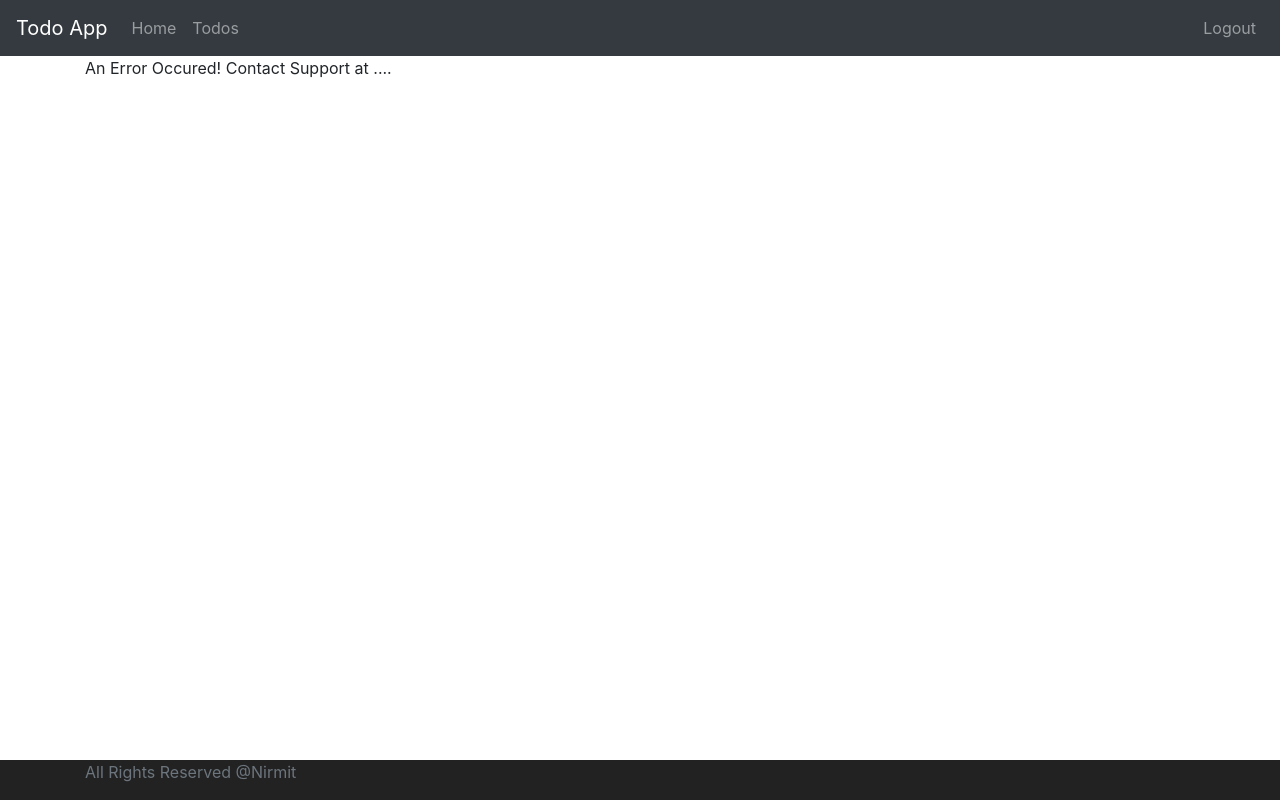
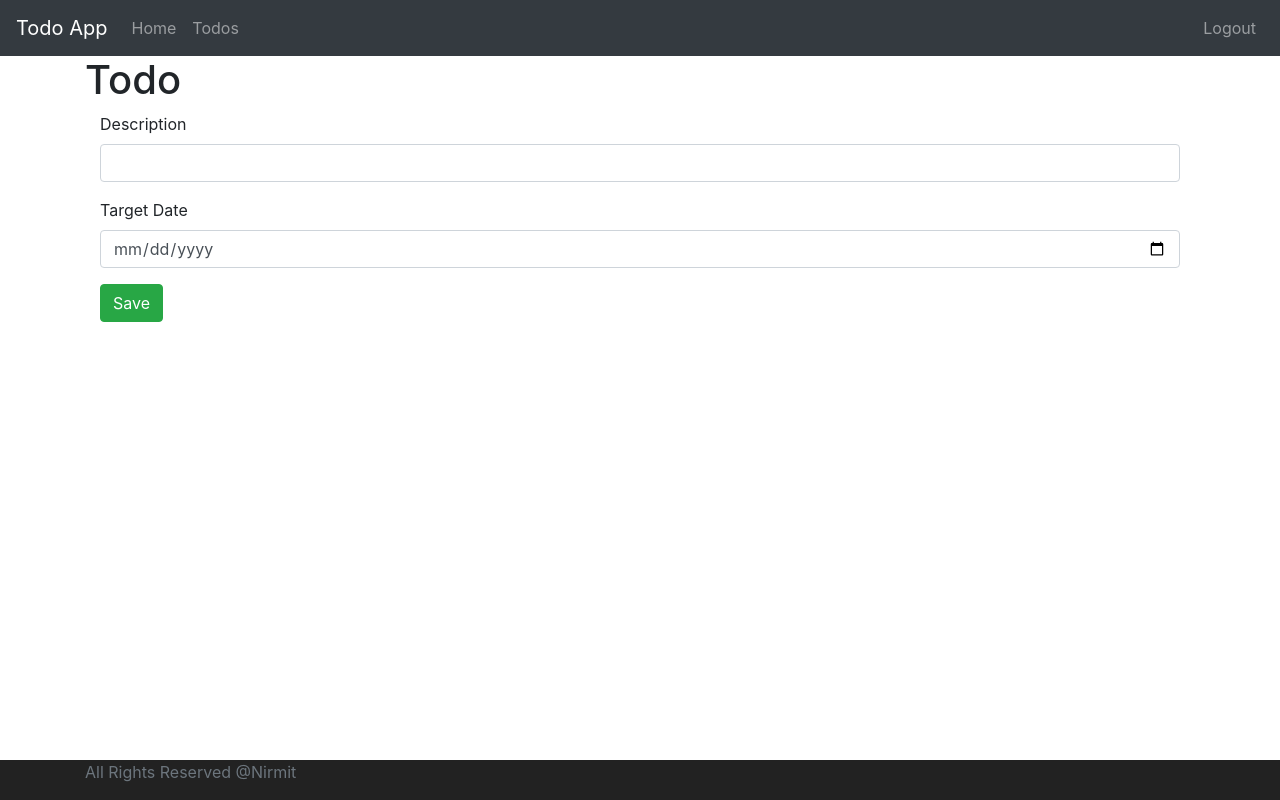
Before and after one commit to mfsi-nirmitm/todosApp, an Angular app in the folder frontend/todo/: page /todos/1 in a window 1280 px wide. Built offline with nearby package versions, Linux system fonts and the light colour scheme; sample sign-in values are in the browser's storage.

Commit message:
update todo

```diff
--- a/frontend/todo/src/app/app-routing.module.ts
+++ b/frontend/todo/src/app/app-routing.module.ts
@@ -3,9 +3,10 @@ import { Routes, RouterModule } from '@angular/router';
 import { LoginComponent } from './login/login.component';
 import { WelcomeComponent } from './welcome/welcome.component';
 import { ErrorComponent } from './error/error.component';
-import { ListTodosComponent } from './list-todos/list-todos.component';
+import { ListTodosComponent, Todo } from './list-todos/list-todos.component';
 import { LogoutComponent } from './logout/logout.component';
 import { RouteGguardService } from './service/route-gguard.service';
+import { TodoComponent } from './todo/todo.component';
 
 const routes: Routes = [
   { path: '', component: LoginComponent },
@@ -13,6 +14,7 @@ const routes: Routes = [
   { path: 'welcome/:name', component: WelcomeComponent, canActivate: [RouteGguardService] },
   { path: 'todos', component: ListTodosComponent, canActivate: [RouteGguardService] },
   { path: 'logout', component: LogoutComponent, canActivate: [RouteGguardService] },
+  { path: 'todos/:id', component: TodoComponent , canActivate: [RouteGguardService] },
   { path: '**', component: ErrorComponent }
 ];
 
--- a/frontend/todo/src/app/app.module.ts
+++ b/frontend/todo/src/app/app.module.ts
@@ -12,6 +12,7 @@ import { ListTodosComponent } from './list-todos/list-todos.component';
 import { MenuComponent } from './menu/menu.component';
 import { FooterComponent } from './footer/footer.component';
 import { LogoutComponent } from './logout/logout.component';
+import { TodoComponent } from './todo/todo.component';
 
 @NgModule({
   declarations: [
@@ -22,7 +23,8 @@ import { LogoutComponent } from './logout/logout.component';
     ListTodosComponent,
     MenuComponent,
     FooterComponent,
-    LogoutComponent
+    LogoutComponent,
+    TodoComponent
   ],
   imports: [
     BrowserModule,
--- a/frontend/todo/src/app/list-todos/list-todos.component.html
+++ b/frontend/todo/src/app/list-todos/list-todos.component.html
@@ -8,6 +8,7 @@
         <th>Description</th>
         <th>Target Date</th>
         <th>is Completed?</th>
+        <th>Update</th>
         <th>Actions</th>
       </tr>
     </thead>
@@ -16,6 +17,7 @@
         <td>{{todo.description}}</td>
         <td>{{todo.targetDate | date | uppercase}}</td>
         <td>{{todo.done}}</td>
+        <td><button (click)="updateTodo(todo.id)" class="btn btn-success" >Update</button></td>
         <td><button (click)="deleteTodo(todo.id)" class="btn btn-warning" >Delete</button></td>
       </tr>
     </tbody>
--- a/frontend/todo/src/app/list-todos/list-todos.component.ts
+++ b/frontend/todo/src/app/list-todos/list-todos.component.ts
@@ -1,5 +1,6 @@
 import { Component, OnInit } from '@angular/core';
 import { TodoDataService } from '../service/data/todo-data.service';
+import { Router } from '@angular/router';
 
 export class Todo {
   constructor(
@@ -36,7 +37,8 @@ export class ListTodosComponent implements OnInit {
   // };
 
   constructor(
-    private todoService: TodoDataService
+    private todoService: TodoDataService,
+    private router: Router
   ) { }
 
   ngOnInit() {
@@ -60,4 +62,8 @@ export class ListTodosComponent implements OnInit {
     );
   }
 
+  updateTodo(id) {
+    this.router.navigate(['todos', id]);
+  }
+
 }
--- /dev/null
+++ b/frontend/todo/src/app/todo/todo.component.html
@@ -0,0 +1,15 @@
+<h1>Todo</h1>
+<div class="container">
+
+  <fieldset class="form-group">
+    <label>Description</label>
+    <input type="text" class="form-control" name="description" required="required">
+  </fieldset>
+
+  <fieldset class="form-group">
+    <label>Target Date</label>
+    <input type="date" class="form-control" name="targetDate" required="required" >
+  </fieldset>
+
+  <button class="btn btn-success" (click)="saveTodo()">Save</button>
+</div>
--- /dev/null
+++ b/frontend/todo/src/app/todo/todo.component.ts
@@ -0,0 +1,15 @@
+import { Component, OnInit } from '@angular/core';
+
+@Component({
+  selector: 'app-todo',
+  templateUrl: './todo.component.html',
+  styleUrls: ['./todo.component.css']
+})
+export class TodoComponent implements OnInit {
+
+  constructor() { }
+
+  ngOnInit() {
+  }
+
+}
```
Also changed, not shown: frontend/todo/src/app/todo/todo.component.css (added), 1 other file (tests, documents, lock files or other folders).
